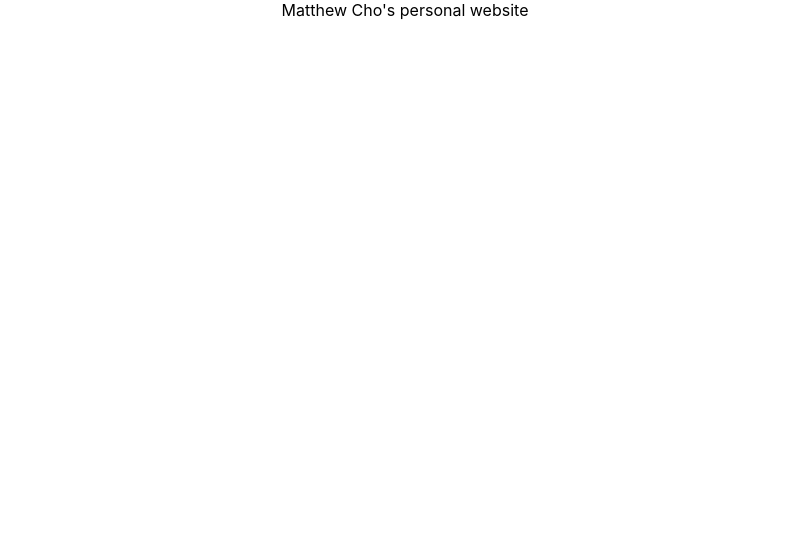
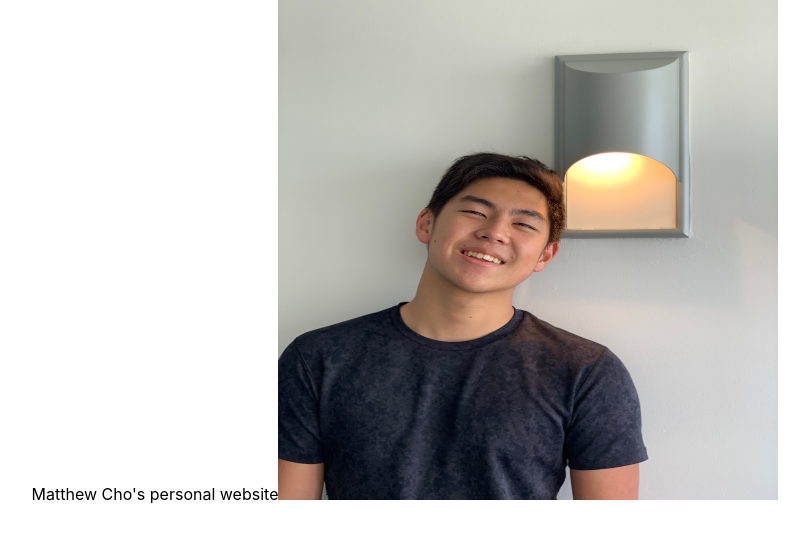
Before and after one commit to mcho9434/matthewchoweb, a React (Create React App) app: page / in a window 1280 px wide. Shown: the top 542 px of the page, without its empty margins (235-1044 px from the left). Built offline with nearby package versions, Linux system fonts and the light colour scheme.

Commit message:
img file test

```diff
--- a/src/App.js
+++ b/src/App.js
@@ -1,10 +1,11 @@
-import logo from './logo.svg';
+
 import './App.css';
 
 function App() {
   return (
     <div className="App">
       Matthew Cho's personal website
+      <img src="res/mat.jpg" alt="Matthew's face" width="500" height="500"/>
     </div>
   );
 }
```
Also changed, not shown: public/res/mat.jpg (added).
